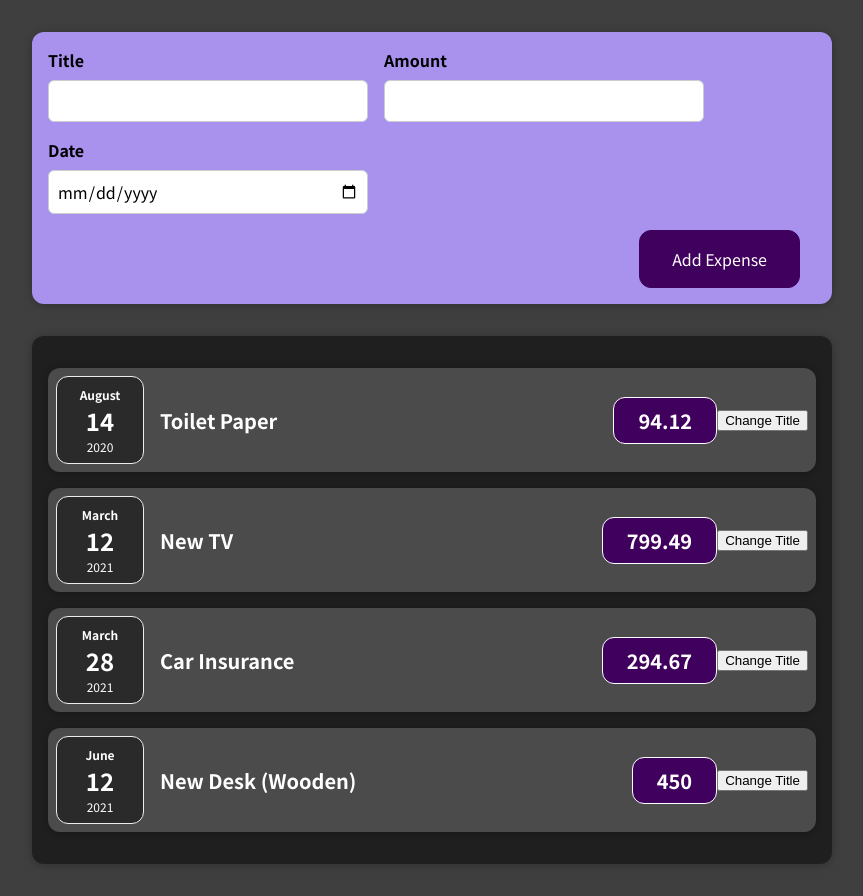
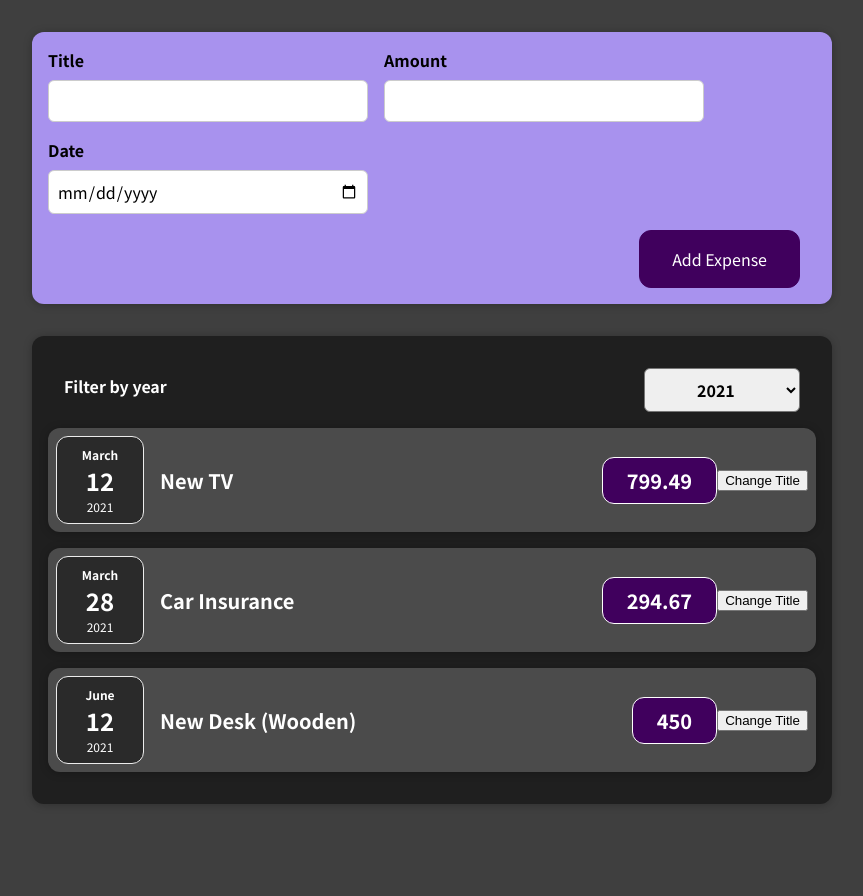
Before and after one commit to StopwatchString/Udemy_Projects, a React (Create React App) app in the folder react_course/01-starting-setup/: page / in a window 1280 px wide. Shown: the whole page, without its empty margins (208-1071 px from the left). After the commit the page ends 836 px from the top, so only its background shows below. Built offline with nearby package versions, Linux system fonts and the light colour scheme.

Commit message:
Implemented expense year filter

```diff
--- a/react_course/01-starting-setup/src/App.js
+++ b/react_course/01-starting-setup/src/App.js
@@ -1,5 +1,5 @@
-import { useState } from 'react';
-import { v4 as uuidv4 } from 'uuid';
+import { useState } from "react";
+import { v4 as uuidv4 } from "uuid";
 
 import ExpensesList from "./components/ExpensesList/ExpensesList";
 import NewExpense from "./components/NewExpense/NewExpense";
@@ -12,7 +12,12 @@
       amount: 94.12,
       date: new Date(2020, 7, 14),
     },
-    { id: uuidv4(), title: "New TV", amount: 799.49, date: new Date(2021, 2, 12) },
+    {
+      id: uuidv4(),
+      title: "New TV",
+      amount: 799.49,
+      date: new Date(2021, 2, 12),
+    },
     {
       id: uuidv4(),
       title: "Car Insurance",
@@ -25,13 +30,13 @@
       amount: 450,
       date: new Date(2021, 5, 12),
     },
-  ])
+  ]);
 
   const onAddExpenseHandler = (newExpense) => {
     setExpenses((prevState) => {
       return [...prevState, newExpense].sort((a, b) => a.date - b.date);
     });
-  }
+  };
 
   return (
     <div>
--- /dev/null
+++ b/react_course/01-starting-setup/src/components/ExpensesFilter/ExpensesFilter.css
@@ -0,0 +1,24 @@
+.expenses-filter {
+  color: white;
+  padding: 0 1rem;
+}
+
+.expenses-filter__control {
+  display: flex;
+  width: 100%;
+  align-items: center;
+  justify-content: space-between;
+  margin: 1rem 0;
+}
+
+.expenses-filter label {
+  font-weight: bold;
+  margin-bottom: 0.5rem;
+}
+
+.expenses-filter select {
+  font: inherit;
+  padding: 0.5rem 3rem;
+  font-weight: bold;
+  border-radius: 6px;
+}
--- /dev/null
+++ b/react_course/01-starting-setup/src/components/ExpensesFilter/ExpensesFilter.js
@@ -0,0 +1,25 @@
+import React from "react";
+
+import "./ExpensesFilter.css";
+
+const ExpensesFilter = (props) => {
+  const onChangeHandler = (event) => {
+    props.onFilterSet(Number(event.target.value));
+  };
+
+  return (
+    <div className="expenses-filter">
+      <div className="expenses-filter__control">
+        <label>Filter by year</label>
+        <select value={props.filterYear} onChange={onChangeHandler}>
+          <option value="2022">2022</option>
+          <option value="2021">2021</option>
+          <option value="2020">2020</option>
+          <option value="2019">2019</option>
+        </select>
+      </div>
+    </div>
+  );
+};
+
+export default ExpensesFilter;
--- a/react_course/01-starting-setup/src/components/ExpensesList/ExpensesList.js
+++ b/react_course/01-starting-setup/src/components/ExpensesList/ExpensesList.js
@@ -1,11 +1,24 @@
 import ExpenseItem from "../ExpenseItem/ExpenseItem";
+import { useState } from "react";
 import "./ExpensesList.css";
 import Card from "../UI/Card";
+import ExpensesFilter from "../ExpensesFilter/ExpensesFilter";
 
 const ExpensesList = (props) => {
+  const [filterYear, setFilterYear] = useState(2021);
+
+  const onFilterSetHandler = (newFilterYear) => {
+    setFilterYear(newFilterYear);
+  };
+
   return (
     <Card className="expenses">
+      <ExpensesFilter
+        filterYear={filterYear}
+        onFilterSet={onFilterSetHandler}
+      />
       {props.expenses.map((expense) => {
+        if (expense.date.getFullYear() === filterYear) {
           return (
             <ExpenseItem
               key={expense.id}
@@ -14,6 +27,9 @@
               date={expense.date}
             />
           );
+        } else {
+          return null;
+        }
       })}
     </Card>
   );
```
Lines whose indentation alone changed are shown as unchanged.
